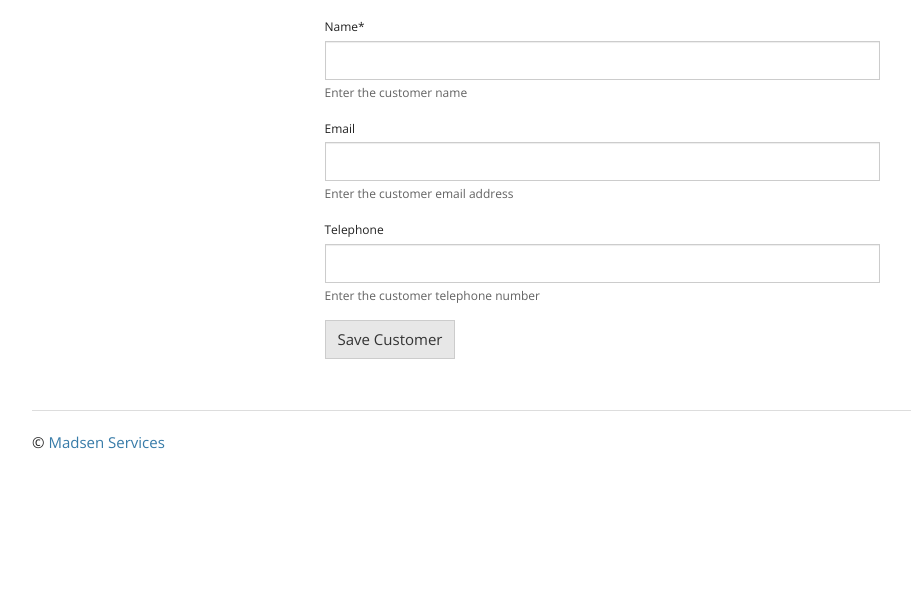
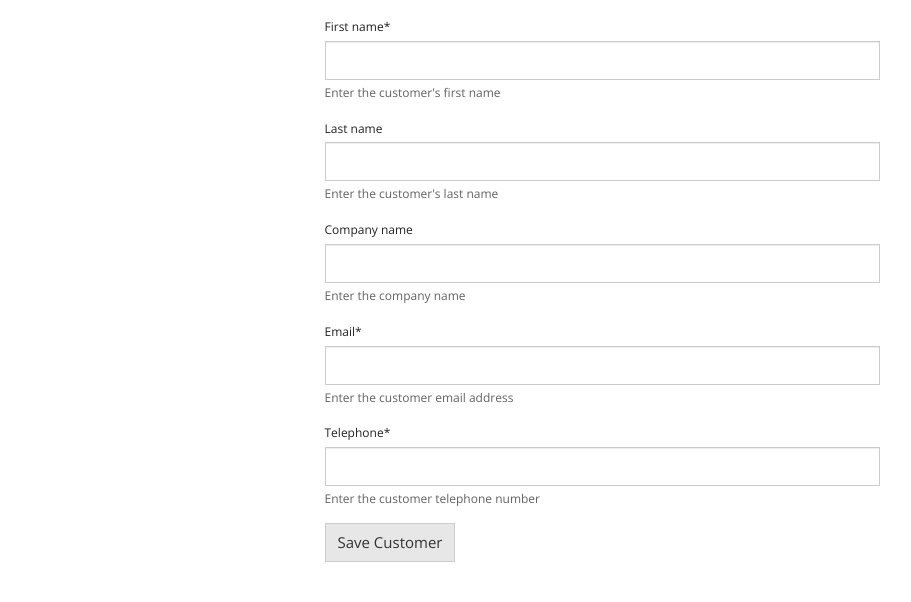
Before and after one commit to ande0581/concrete, a Django app: page /customer/create/ in a window 1280 px wide. Shown: the part 45-647 px from the top of the page, without its empty margins (38-949 px from the left). Run offline with Django 3.2, Linux system fonts and the light colour scheme; some libraries are stand-ins or nearby versions.

Commit message:
changed name to first_name, last_name and company_name

```diff
--- a/src/address/views.py
+++ b/src/address/views.py
@@ -34,12 +34,12 @@ class AddressDelete(DeleteView):
         # https://ultimatedjango.com/learn-django/lessons/delete-contact-full-lesson/
         # Collect the object before deletion to redirect back to customer detail view on success
         obj = super(AddressDelete, self).get_object()
-        self.customer_pk = Customer.objects.get(id=obj.customer_id)
+        self.customer_pk = obj.customer_id.id
         return obj
 
     def get_success_url(self):
         messages.success(self.request, "Successfully Deleted")
-        return reverse('customer_app:customer_detail', kwargs={'pk': int(self.customer_pk)})
+        return reverse('customer_app:customer_detail', kwargs={'pk': self.customer_pk})
 
 
 class AddressDetail(DetailView):
--- a/src/customer/admin.py
+++ b/src/customer/admin.py
@@ -3,6 +3,6 @@ from customer.models import Customer
 
 
 class CustomerModelAdmin(admin.ModelAdmin):
-    list_display = ['name', 'telephone', 'email']
+    list_display = ['first_name', 'last_name', 'company_name', 'telephone', 'email']
 
 admin.site.register(Customer, CustomerModelAdmin)
--- a/src/customer/forms.py
+++ b/src/customer/forms.py
@@ -1,16 +1,9 @@
 from django import forms
 from customer.models import Customer
 
-# alternative to crispy forms
-# {{ form.as_p }}
-
 
 class CustomerForm(forms.ModelForm):
-    name = forms.CharField(max_length=128, help_text="Enter the customer name")
-    email = forms.EmailField(max_length=128, required=False, help_text="Enter the customer email address")
-    telephone = forms.CharField(min_length=10, max_length=10, required=False,
-                                help_text="Enter the customer telephone number")
 
     class Meta:
         model = Customer
-        fields = ('name', 'email', 'telephone')
+        fields = ('first_name', 'last_name', 'company_name', 'email', 'telephone')
--- a/src/customer/models.py
+++ b/src/customer/models.py
@@ -29,23 +29,30 @@ class Customer(db.Model):
 
 class Customer(models.Model):
     # TODO Change name to first, last and add company
-    name = models.CharField(max_length=128)
-    email = models.EmailField(blank=True)
-    telephone = models.CharField(blank=True, max_length=10)
+    first_name = models.CharField(max_length=64, help_text="Enter the customer's first name")
+    last_name = models.CharField(max_length=64, blank=True, help_text="Enter the customer's last name")
+    company_name = models.CharField(max_length=128, blank=True, help_text="Enter the company name")
+    email = models.EmailField(help_text="Enter the customer email address")
+    telephone = models.CharField(max_length=10, help_text="Enter the customer telephone number")
     created_date = models.DateTimeField(auto_now_add=True)
 
     class Meta:
         verbose_name_plural = 'Customers'
 
     def __str__(self):
-        return self.name
+        if self.company_name:
+            return self.company_name
+        else:
+            return '{} {}'.format(self.first_name, self.last_name)
 
     def get_absolute_url(self):
         return reverse('customer_app:customer_detail', kwargs={'pk': self.pk})
 
 
 def customer_model_pre_save_receiver(sender, instance, *args, **kwargs):
-    instance.name = instance.name.upper()
+    instance.name = instance.first_name.upper()
+    instance.name = instance.last_name.upper()
+    instance.name = instance.company_name.upper()
     instance.email = instance.email.lower()
 
 pre_save.connect(customer_model_pre_save_receiver, sender=Customer)
--- a/src/customer/views.py
+++ b/src/customer/views.py
@@ -16,13 +16,13 @@ from customer.forms import CustomerForm
 class CustomerCreate(SuccessMessageMixin, CreateView):
     template_name = 'customer/customer_form.html'
     form_class = CustomerForm
-    success_message = "Successfully Created: %(name)s"
+    success_message = "Successfully Created: %(first_name)s %(last_name)s"
 
 
 class CustomerUpdate(SuccessMessageMixin, UpdateView):
     model = Customer
     form_class = CustomerForm
-    success_message = "Successfully Updated: %(name)s"
+    success_message = "Successfully Updated: %(first_name)s %(last_name)s"
 
 
 class CustomerDelete(DeleteView):
@@ -49,12 +49,14 @@ class CustomerList(ListView):
     paginate_by = 5
 
     def get_queryset(self):
-        queryset_list = Customer.objects.order_by('name')
+        queryset_list = Customer.objects.order_by('last_name')
         query = self.request.GET.get('q')
 
         if query:
             queryset_list = queryset_list.filter(
-                Q(name__icontains=query) |
+                Q(first_name__icontains=query) |
+                Q(last_name__icontains=query) |
+                Q(company_name__icontains=query) |
                 Q(telephone__icontains=query) |
                 Q(email__icontains=query)
             ).distinct()  # this prevents duplicates
--- a/src/templates/customer/customer_detail.html
+++ b/src/templates/customer/customer_detail.html
@@ -5,7 +5,8 @@
 {% block content %}
 <strong>Customer Details:</strong><br>
 
-{{ object.name }}<br>
+{% if customer.company_name %}{{ customer.company_name }}<br>{% endif %}
+{{ object.first_name }} {{ object.last_name }}<br>
 {{ object.telephone|format_telephone }}<br>
 {{ object.email }}<br>
 <em>Created: {{ object.created_date }} (customer_id = {{ object.pk }})</em><br><br>
@@ -39,7 +40,7 @@
             <td>{{ address.state}}</td>
             <td>{{ address.zip}}</td>
             <td>
-                <a href="{% url 'bid_app:bid_create' address_id=object.pk %}" class="btn btn-sm btn-primary">Schedule Bid</a>
+                <a href="{% url 'bid_app:bid_create' address_id=address.pk %}" class="btn btn-sm btn-primary">Schedule Bid</a>
 
                 <a href="{% url 'address_app:address_update' pk=address.pk %}" class="btn btn-sm btn-info">Edit</a>
 
--- a/src/templates/customer/customer_list.html
+++ b/src/templates/customer/customer_list.html
@@ -20,7 +20,8 @@
       </thead>
       {% for customer in object_list %}
           <tr style="{% cycle 'background: white' 'background: #F0F0F0' %}">
-              <td><a href="{{ customer.get_absolute_url }}">{{ customer.name }}</a></td>
+              <td><a href="{{ customer.get_absolute_url }}">{% if customer.company_name %}{{ customer.company_name }}
+                  {% else %}{{ customer.first_name }} {{ customer.last_name }}{% endif %}</a></td>
               <td>{{ customer.email }}</td>
               <td>{{ customer.telephone|format_telephone }}</td>
               <td>{{ customer.created_date|date}}</td>
--- a/src/templates/overview/overview_list.html
+++ b/src/templates/overview/overview_list.html
@@ -23,7 +23,7 @@
           <tr style="{% cycle 'background: white' 'background: #F0F0F0' %}">
               <td><a href="{% url 'customer_app:customer_detail' pk=bid.customer_id.id %}">{{ bid.customer_id }}</a></td>
               <td><a href="{% url 'bid_app:bid_update' pk=bid.pk %}">{{ bid.description }}</a></td>
-              <td>{{ bid.tentative_start|date:"D d M Y" }}</td>
+              <td>{{ bid.scheduled_bid_date }}</td>
               <td><a href="https://www.google.com/maps/place/{{ bid.address_id.street|urlify|add:'+'|add:bid.address_id.zip }}"
                      target="_blank">{{ bid.address_id }}</a></td>
               <td>{{ bid.customer_id.telephone|format_telephone }}</td>
```
Also changed, not shown: src/address/migrations/0001_initial.py, src/bid/migrations/0001_initial.py, src/customer/migrations/0001_initial.py, src/db.sqlite3, src/item/migrations/0001_initial.py, src/journal/migrations/0001_initial.py, src/service/migrations/0001_initial.py.
